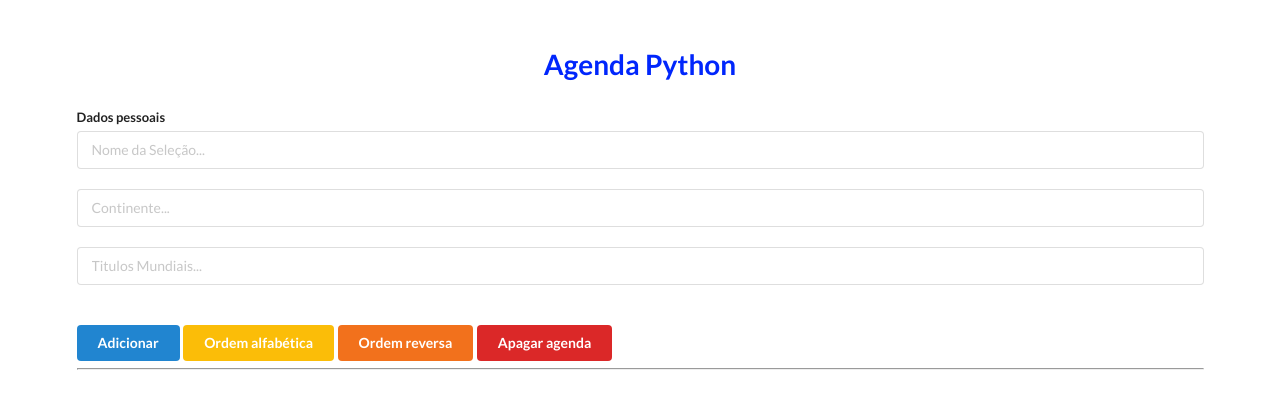
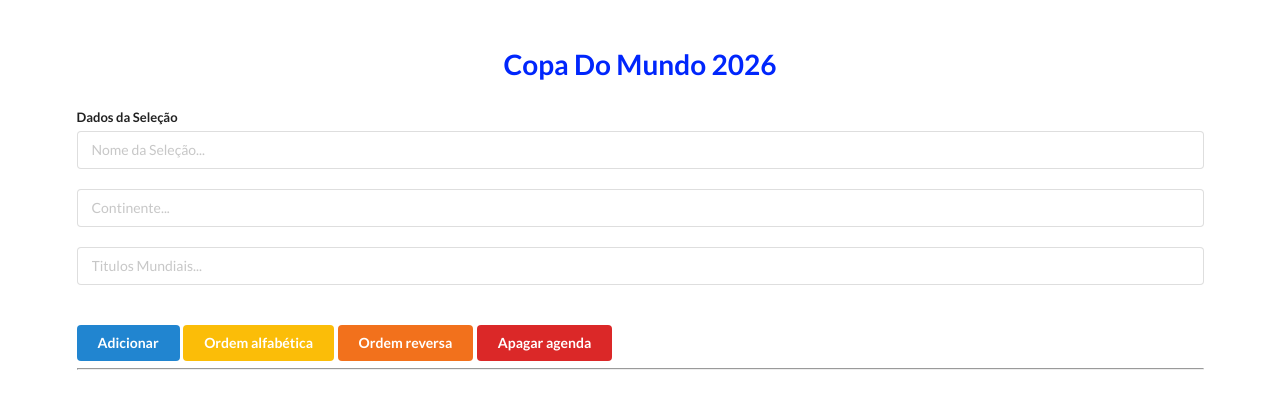
Before and after one commit to bznnan/Projeto-python-2026, a Flask app: page / in a window 1280 px wide. Shown: the top 420 px of the page. Run offline with Flask 3, Linux system fonts and the light colour scheme.

Commit message:
Update title and labels in base.html

```diff
--- a/templates/base.html
+++ b/templates/base.html
@@ -14,14 +14,14 @@
     <body>
         <div style="margin-top: 50px;" class="ui container">
 
-            <h1 class="ui center aligned header" style="color:#0026fc">Agenda Python</h1>
+            <h1 class="ui center aligned header" style="color:#0026fc">Copa Do Mundo 2026</h1>
             {% for lista in lista_dados %}
                 <h2 class="ui center aligned header" style="color:#073304">{{lista[0]}}</h2>
             {% endfor %}
 
             <form class="ui form" action="/add" method="post" id="formAdd">
                 <div class="field">
-                    <label>Dados pessoais</label>
+                    <label>Dados da Seleção</label>
                     <input type="text" name="Seleção"  placeholder="Nome da Seleção..."><br><br>
                     <input type="text" name="Continente"  placeholder="Continente..."><br><br>
                     <input type="text" name="Titulos" placeholder="Titulos Mundiais..."><br><br>
```
